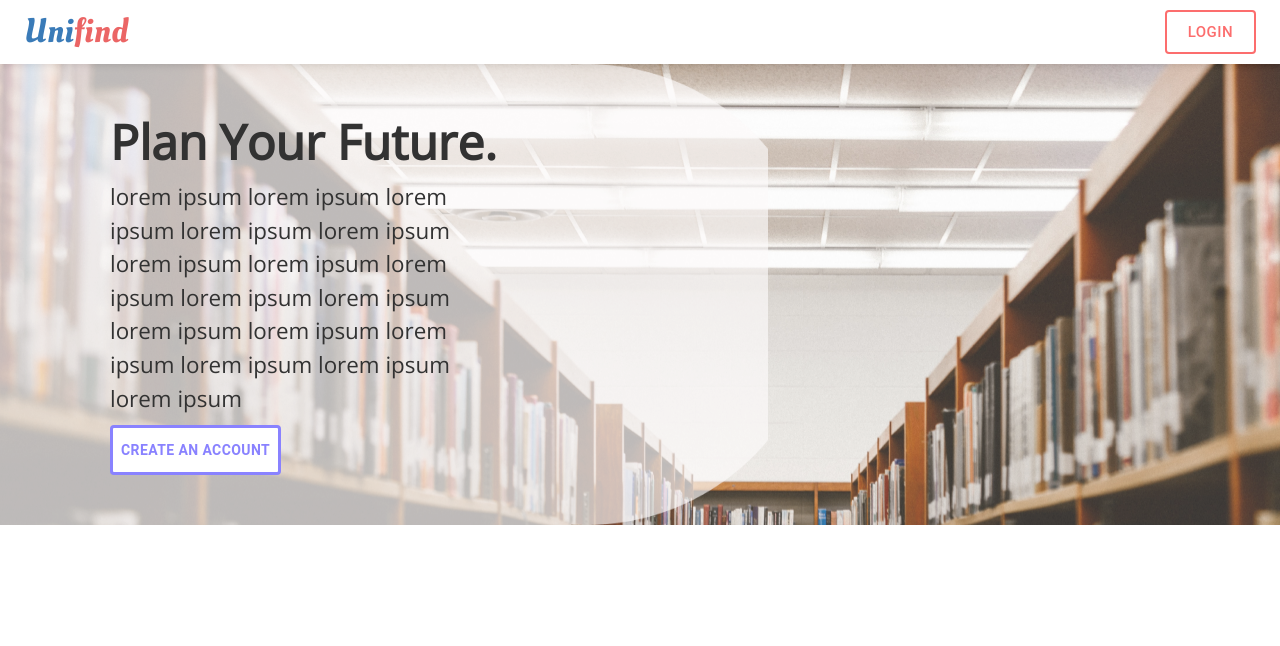
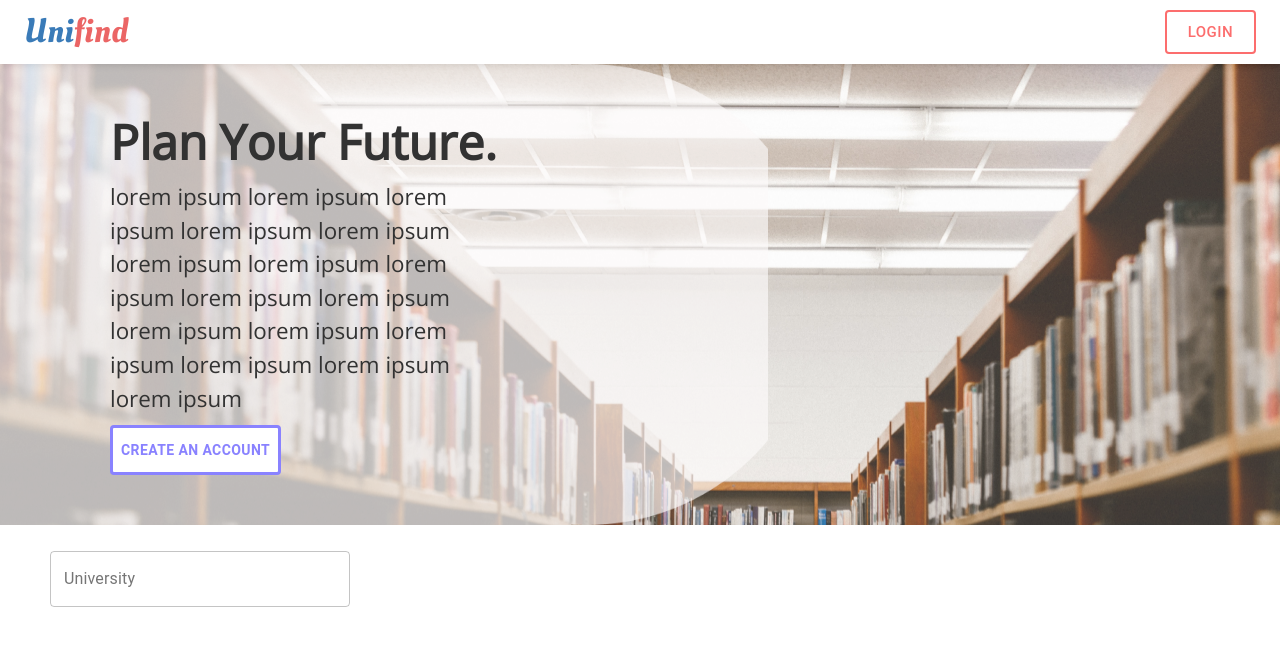
Before and after one commit to kiamco/unifind-application, a React (Create React App) app: page / in a window 1280 px wide. Shown: the top 646 px of the page. Built offline with nearby package versions, Linux system fonts and the light colour scheme.

Commit message:
added options

```diff
--- a/package.json
+++ b/package.json
@@ -5,6 +5,7 @@
   "dependencies": {
     "@material-ui/core": "^4.11.0",
     "@material-ui/icons": "^4.9.1",
+    "@material-ui/lab": "^4.0.0-alpha.56",
     "@testing-library/jest-dom": "^5.11.5",
     "@testing-library/react": "^11.1.1",
     "@testing-library/user-event": "^12.2.0",
--- /dev/null
+++ b/src/components/options.js
@@ -0,0 +1,44 @@
+import React from 'react';
+import { Box, Typography, TextField } from '@material-ui/core';
+import { Autocomplete} from '@material-ui/lab';
+import { makeStyles } from '@material-ui/core/styles';
+import colleges from '../config/colleges';
+
+
+const useStyles = makeStyles({
+    root: {
+        display:'flex',
+        justifyContent:'baseline',
+        margin:'10px 50px'
+    },
+    search:{
+        minWidth:'300px'
+    }
+});
+
+const Options = () => {
+
+    const classes = useStyles();
+
+    const changeHandler = (e) => {
+
+    }
+
+    return (
+        <Box className={classes.root}>
+            <Autocomplete
+                id="free-solo-demo"
+                className={classes.search}
+                freeSolo
+                options={colleges.map((option) => option.college)}
+                renderInput={(params) => (
+                    <TextField {...params} label="University" margin="normal" variant="outlined" />
+                )}
+                onChange={changeHandler}
+            />
+        </Box>
+    )
+
+};
+
+export default Options;
--- /dev/null
+++ b/src/config/colleges.js
@@ -0,0 +1,43 @@
+const colleges = [{
+        college: 'Laurier',
+        location: '',
+        country:'Canada',
+        point1:'',
+        point2:'',
+        imgPath:''
+    },
+    {
+        college: 'Western/Western Ivy',
+        location: '',
+        country:'Canada',
+        point1:'',
+        point2:'',
+        imgPath:''
+    },
+    {
+        college: 'York University',
+        location: '',
+        country:'Canada',
+        point1:'',
+        point2:'',
+        imgPath:''
+    },
+    {
+        college: 'Schulich School of Business',
+        location: '',
+        country:'Canada',
+        point1:'',
+        point2:'',
+        imgPath:''
+    },
+    {
+        college: 'University of Toronto/Rotman',
+        location: '',
+        country:'Canada',
+        point1:'',
+        point2:'',
+        imgPath:''
+    }
+];
+
+export default colleges
--- a/src/pages/home.js
+++ b/src/pages/home.js
@@ -2,12 +2,14 @@ import React from 'react';
 import {Box} from '@material-ui/core';
 import Nav from '../components/nav';
 import Billboard from '../components/billboard';
+import Options from '../components/options';
 
 const Home = () => {
     return (
         <Box>
             <Nav />
             <Billboard />
+            <Options />
         </Box>
     );
 };
```
Also changed, not shown: src/components/collegeCard.js (added, +10 -0 lines), src/components/collegeList.js (added, +25 -0 lines), src/components/footer.js (added, +9 -0 lines), 1 other file (tests, documents, lock files or other folders).
